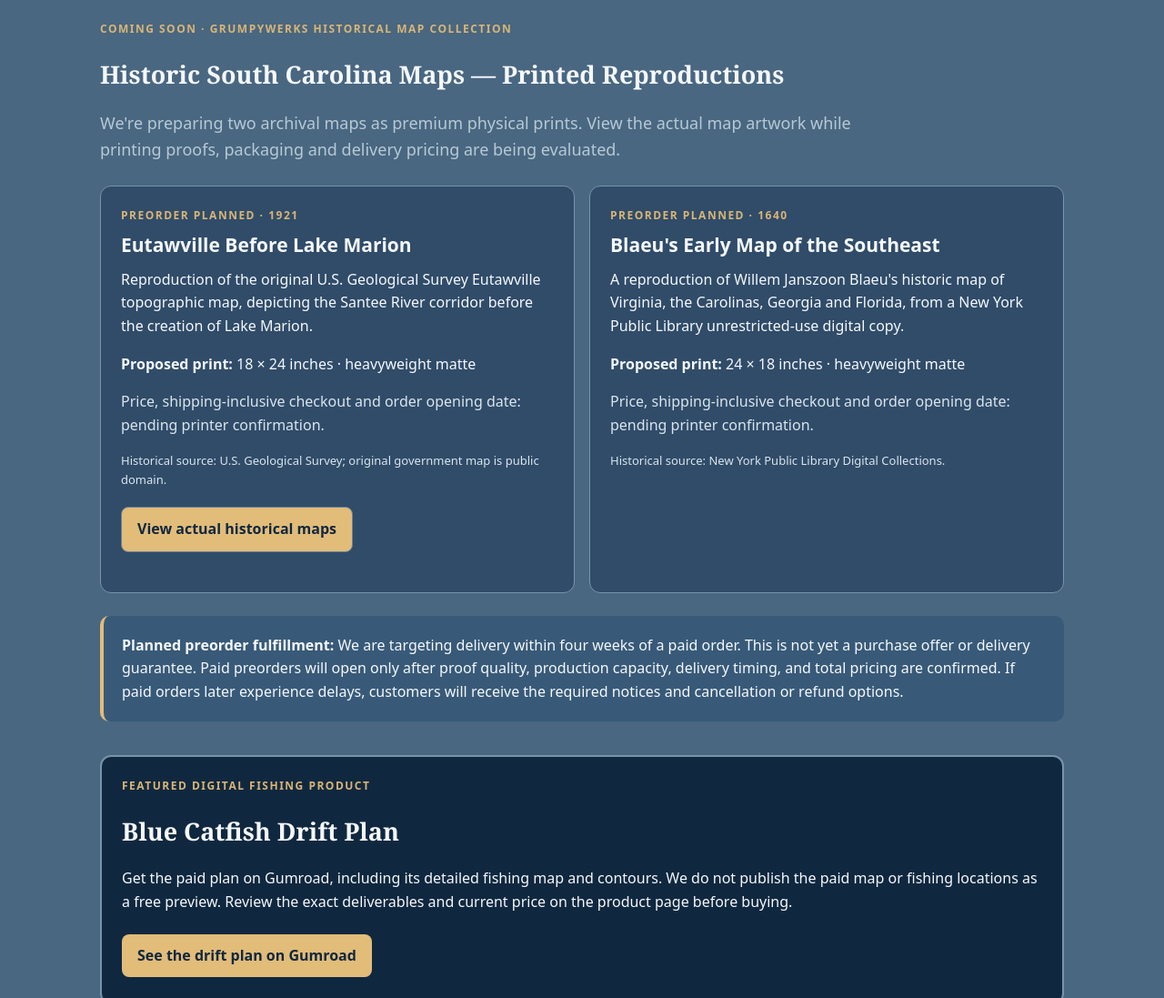
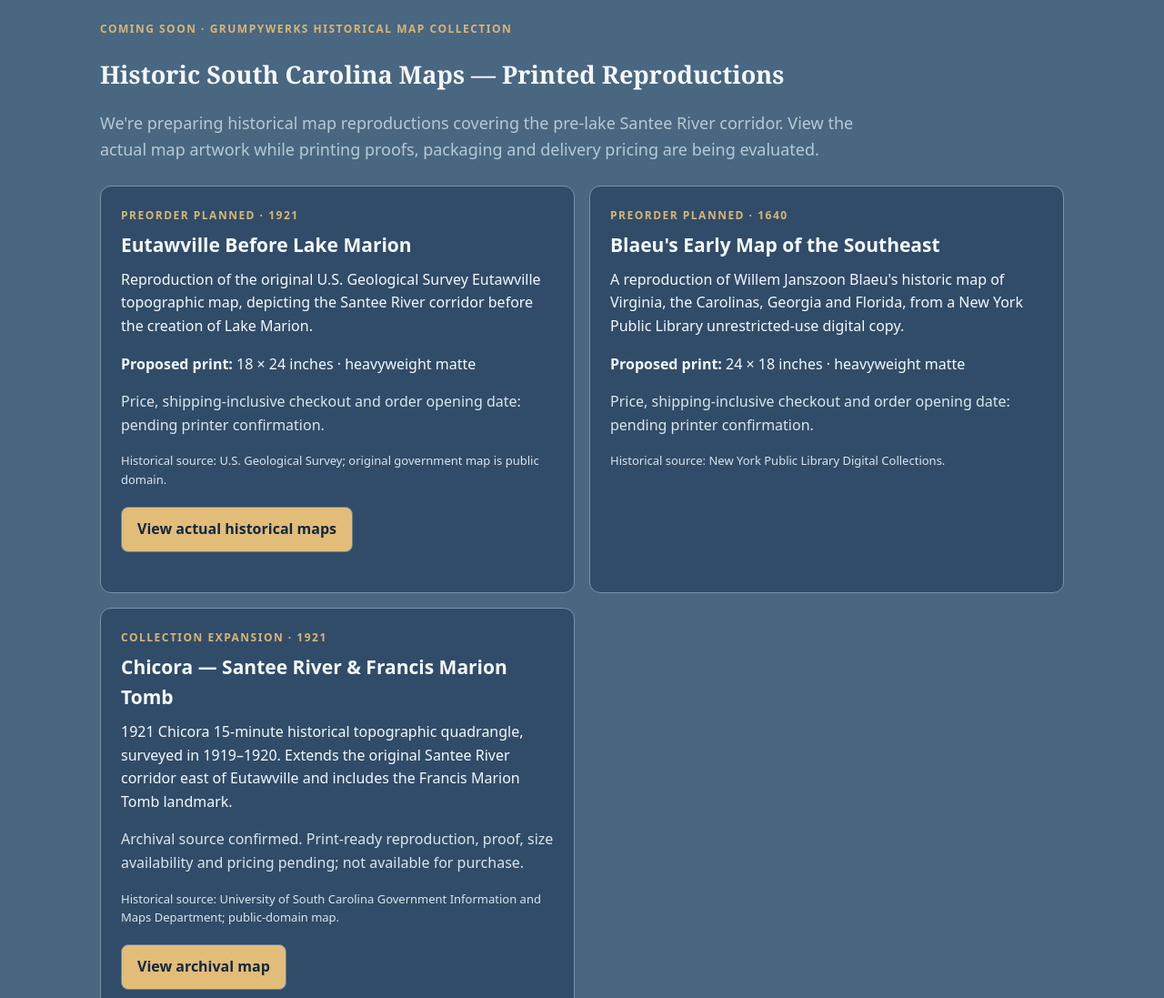
Before and after one commit to phillipsa0045-sys/all-things-santee-cooper, a plain HTML site: page shop.html in a window 1280 px wide. Shown: the part 1300-2397 px from the top of the page at 91% size. Drawn offline with Linux system fonts and the light colour scheme.

Commit message:
List 1921 Chicora historical map as forthcoming in shop

```diff
--- a/shop.html
+++ b/shop.html
@@ -35,10 +35,11 @@ footer{background:#10283f!important;border-top-color:#7794ab}
 <section id="historic-maps" class="section" aria-labelledby="historic-maps-title">
 <div class="eyebrow">Coming soon · Grumpywerks Historical Map Collection</div>
 <h2 id="historic-maps-title">Historic South Carolina Maps — Printed Reproductions</h2>
-<p class="lead">We're preparing two archival maps as premium physical prints. View the actual map artwork while printing proofs, packaging and delivery pricing are being evaluated.</p>
+<p class="lead">We're preparing historical map reproductions covering the pre-lake Santee River corridor. View the actual map artwork while printing proofs, packaging and delivery pricing are being evaluated.</p>
 <div class="grid">
 <article class="card"><div class="eyebrow">Preorder planned · 1921</div><h3>Eutawville Before Lake Marion</h3><p>Reproduction of the original U.S. Geological Survey Eutawville topographic map, depicting the Santee River corridor before the creation of Lake Marion.</p><p><strong>Proposed print:</strong> 18 × 24 inches · heavyweight matte</p><p class="muted">Price, shipping-inclusive checkout and order opening date: pending printer confirmation.</p><p class="small">Historical source: U.S. Geological Survey; original government map is public domain.</p><p><a class="button secondary" href="./historical-maps.html">View actual historical maps</a></p></article>
 <article class="card"><div class="eyebrow">Preorder planned · 1640</div><h3>Blaeu's Early Map of the Southeast</h3><p>A reproduction of Willem Janszoon Blaeu's historic map of Virginia, the Carolinas, Georgia and Florida, from a New York Public Library unrestricted-use digital copy.</p><p><strong>Proposed print:</strong> 24 × 18 inches · heavyweight matte</p><p class="muted">Price, shipping-inclusive checkout and order opening date: pending printer confirmation.</p><p class="small">Historical source: New York Public Library Digital Collections.</p></article>
+<article class="card"><div class="eyebrow">Collection expansion · 1921</div><h3>Chicora — Santee River &amp; Francis Marion Tomb</h3><p>1921 Chicora 15-minute historical topographic quadrangle, surveyed in 1919–1920. Extends the original Santee River corridor east of Eutawville and includes the Francis Marion Tomb landmark.</p><p class="muted">Archival source confirmed. Print-ready reproduction, proof, size availability and pricing pending; not available for purchase.</p><p class="small">Historical source: University of South Carolina Government Information and Maps Department; public-domain map.</p><p><a class="button secondary" href="https://digital.tcl.sc.edu/digital/collection/topo/id/66/" target="_blank" rel="noopener noreferrer">View archival map</a></p></article>
 </div>
 <div class="callout"><strong>Planned preorder fulfillment:</strong> We are targeting delivery within four weeks of a paid order. This is not yet a purchase offer or delivery guarantee. Paid preorders will open only after proof quality, production capacity, delivery timing, and total pricing are confirmed. If paid orders later experience delays, customers will receive the required notices and cancellation or refund options.</div>
 </section>
```
